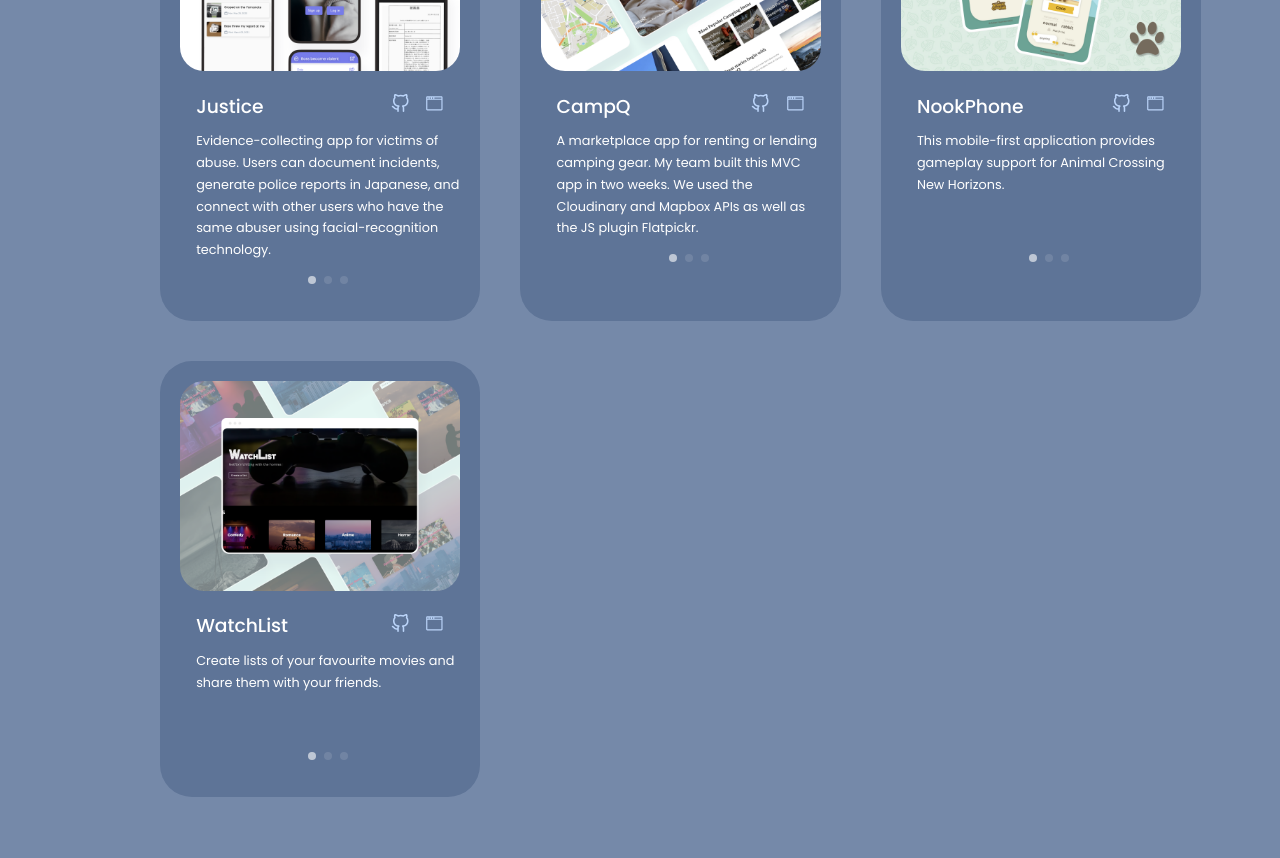
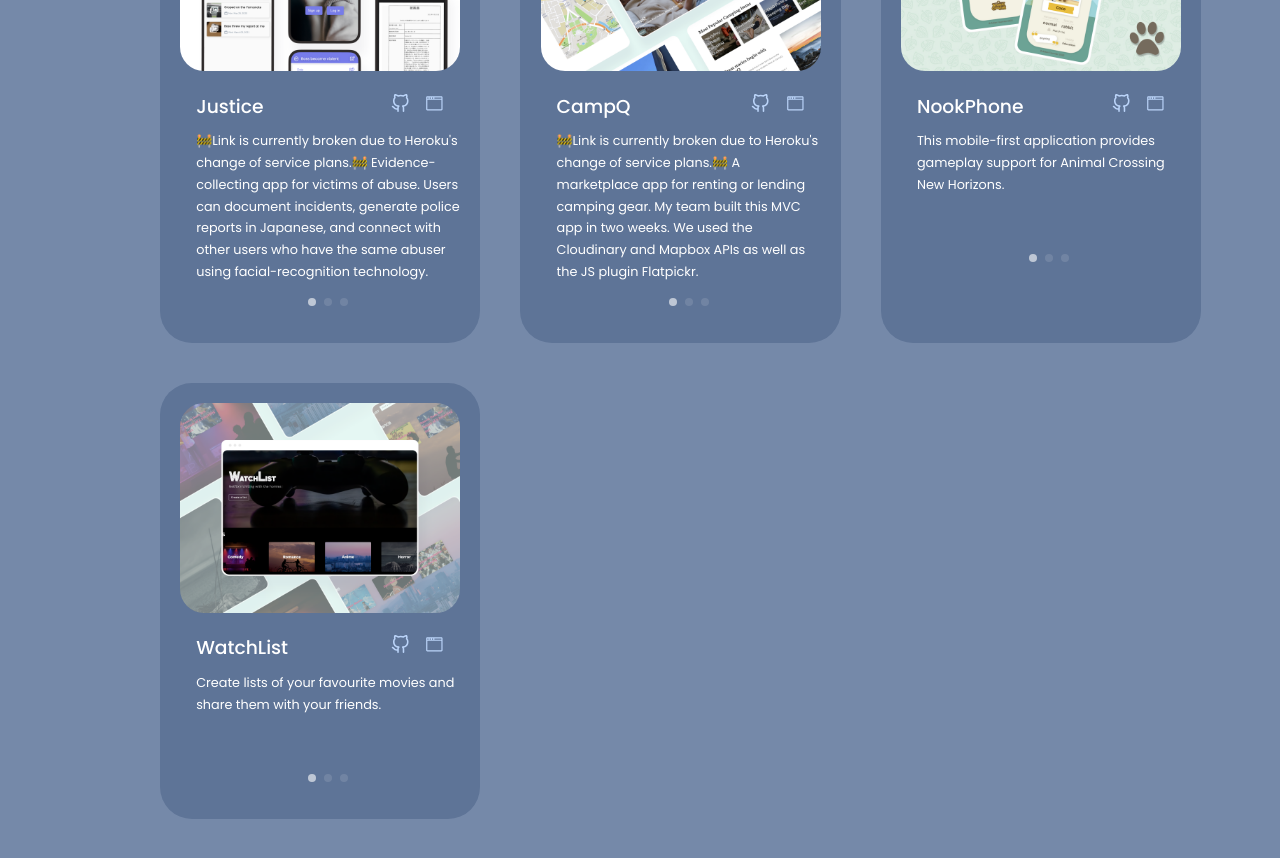
Before and after one commit to AidanFournier/react-portfolio-site, a React (Create React App) app: page / in a window 1280 px wide. Shown: the part 2800-3658 px from the top of the page. Built offline with nearby package versions, Linux system fonts and the light colour scheme.

Commit message:
Added alert about broken links

```diff
--- a/src/data/portfolioData.js
+++ b/src/data/portfolioData.js
@@ -36,7 +36,7 @@ const data = [
       github: "https://github.com/AidanFournier/justice",
       site: "https://justice-app.herokuapp.com/",
       content: {
-        description: "Evidence-collecting app for victims of abuse. Users can document incidents, generate police reports in Japanese, and connect with other users who have the same abuser using facial-recognition technology.",
+        description: "🚧Link is currently broken due to Heroku's change of service plans.🚧 Evidence-collecting app for victims of abuse. Users can document incidents, generate police reports in Japanese, and connect with other users who have the same abuser using facial-recognition technology.",
         role: "As the lead Front-End Developer for this project, I had to think about how to design the app with mobile-first function in mind. I challenged myself by learning how to use Stimulus.js and create wireframes on Figma."
       }
     },
@@ -60,7 +60,7 @@ const data = [
       github: "https://github.com/AidanFournier/CampQ",
       site: "https://campq.herokuapp.com/",
       content: {
-        "description": "A marketplace app for renting or lending camping gear. My team built this MVC app in two weeks. We used the Cloudinary and Mapbox APIs as well as the JS plugin Flatpickr.",
+        "description": "🚧Link is currently broken due to Heroku's change of service plans.🚧 A marketplace app for renting or lending camping gear. My team built this MVC app in two weeks. We used the Cloudinary and Mapbox APIs as well as the JS plugin Flatpickr.",
         "role": "As the Project Manager, I learned invaluable skills in organizing my team and communicating with them using platforms such as Slack, Trello, and Github."
       }
     },
```
